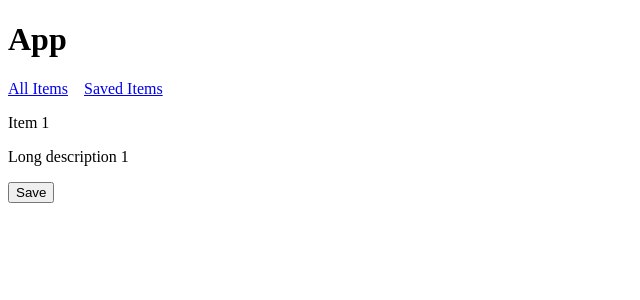
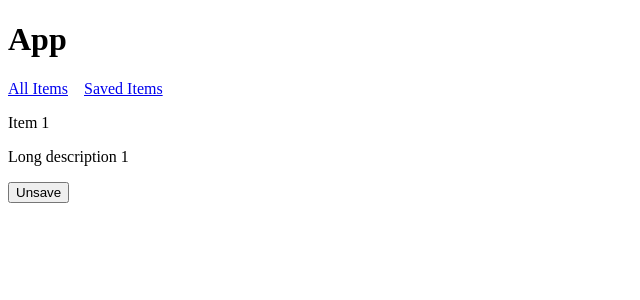
Before and after one commit to nigeljohnwade/angular-tutorial, an Angular app: page /items/1 in a window 1280 px wide. Both pictures are taken after a click on the button "Save". Shown: the top 300 px of the page, without its empty margins (0-640 px from the left). Built offline with nearby package versions, Linux system fonts and the light colour scheme.

Commit message:
Mange saved status

```diff
--- a/src/app/item/item.component.html
+++ b/src/app/item/item.component.html
@@ -1,5 +1,6 @@
 <div class="item-container">
   <p>{{item.name}}</p>
   <p>{{item.longDescription}}</p>
-  <button (click)="saveForLater(item)">Save</button>
+  <button *ngIf="!isSavedItem" (click)="saveForLater(item)">Save</button>
+  <button *ngIf="isSavedItem" (click)="removeFromSaved(item)">Unsave</button>
 </div>
--- a/src/app/item/item.component.ts
+++ b/src/app/item/item.component.ts
@@ -10,6 +10,7 @@ import {Item, items} from "../items";
 })
 export class ItemComponent implements OnInit {
   item: Item | undefined;
+  isSavedItem: Boolean;
 
   constructor(
     private route: ActivatedRoute,
@@ -18,12 +19,31 @@ export class ItemComponent implements OnInit {
   }
 
   ngOnInit() {
+    this.isSavedItem = false;
+    console.log(this.isSavedItem);
     const routeParams = this.route.snapshot.paramMap;
     const itemIdFromRoute = Number(routeParams.get('itemId'));
     this.item = items.find(item => item.id === itemIdFromRoute);
+    if (this.savedItemService.getSavedItem(this.item.id)) {
+      console.log('item is saved');
+      this.isSavedItem = true;
+    }
+    console.log(this.isSavedItem);
   }
 
-  saveForLater(item: Item){
+  ngDoCheck() {
+    console.log('DoCheck');
+    console.log(this.isSavedItem);
+    console.log(this.item);
+  }
+
+  saveForLater(item: Item) {
     this.savedItemService.addSavedItem(item);
+    this.isSavedItem = true;
+  }
+
+  removeFromSaved(item: Item){
+    this.savedItemService.removeSavedItem(item)
+    this.isSavedItem = false;
   }
 }
```
